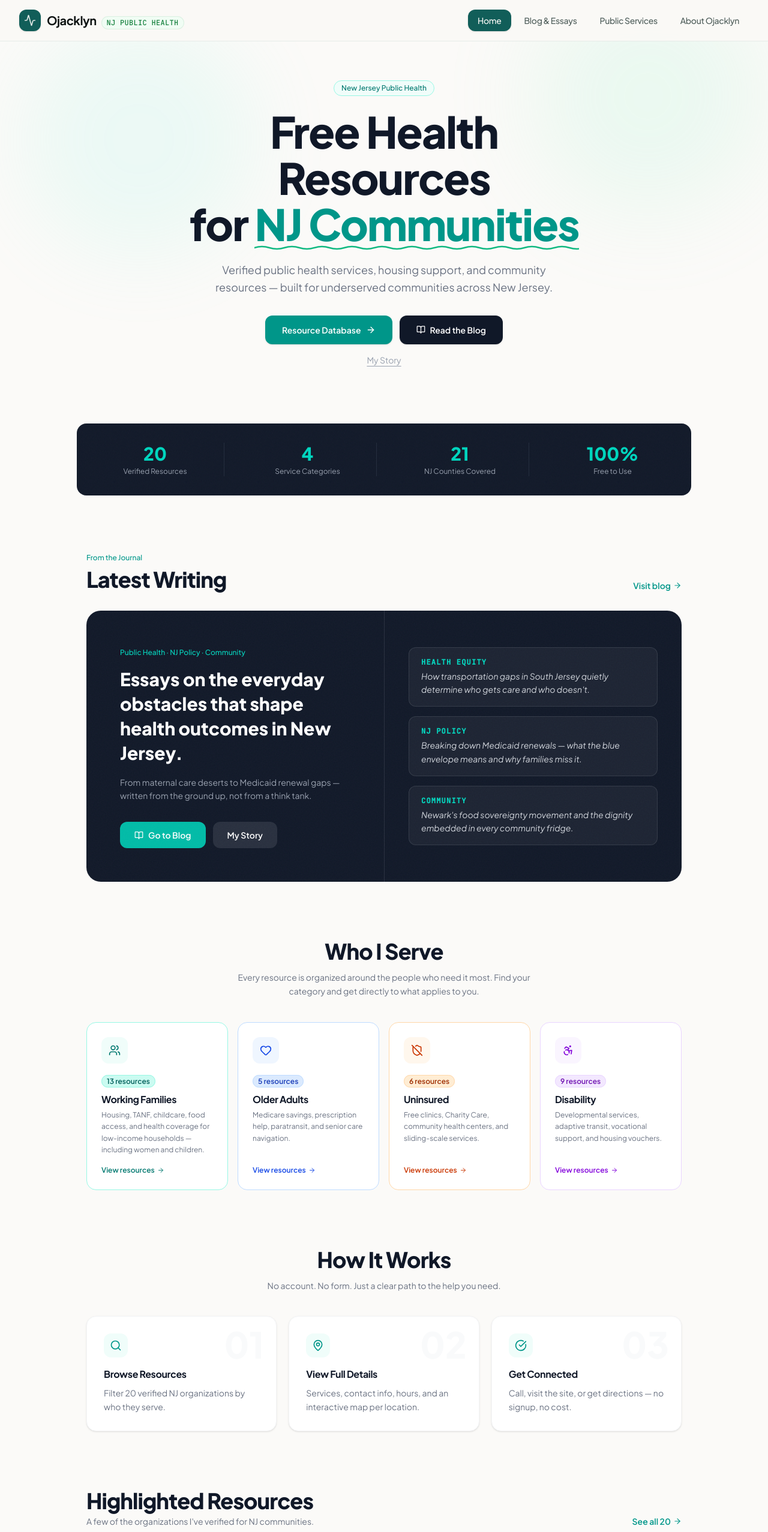
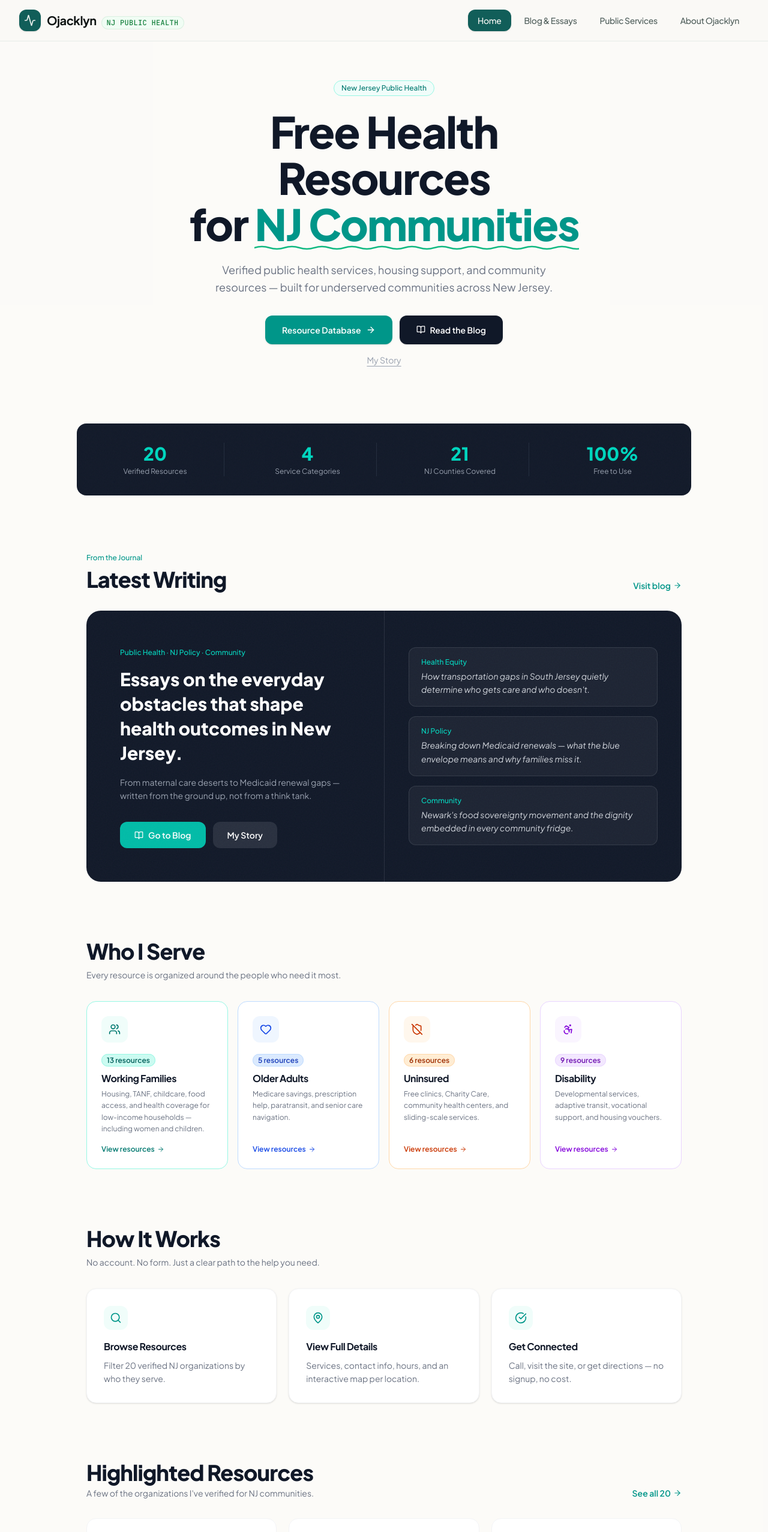
Before and after one commit to ojacklyn2-rgb/ubiquitous-journey, a React (Vite) app: page / in a window 1280 px wide. Shown: the top 2554 px of the page at 60% size. Built offline with nearby package versions, Linux system fonts and the light colour scheme.

Commit message:
Remove AI tells: orbs, ghost numbers, dot grid, mono labels, centered headers
https://claude.ai/code/session_01E7zuG1oTJmZnanWba6bJRJ

```diff
--- a/src/components/DashboardHome.tsx
+++ b/src/components/DashboardHome.tsx
@@ -46,20 +46,6 @@ export default function DashboardHome({ setView, setSelectedBlogId }: DashboardH
 
       {/* ── Hero ── */}
       <section className="relative max-w-3xl mx-auto px-4 text-center">
-        {/* Animated background orbs — rendered outside section so no clipping */}
-        <div className="pointer-events-none fixed inset-0 -z-10 overflow-hidden" aria-hidden>
-          <motion.div
-            animate={{ scale: [1, 1.15, 1], opacity: [0.14, 0.22, 0.14] }}
-            transition={{ duration: 7, repeat: Infinity, ease: 'easeInOut' }}
-            className="absolute top-10 left-10 w-96 h-96 rounded-full bg-teal-200 blur-3xl"
-          />
-          <motion.div
-            animate={{ scale: [1, 1.2, 1], opacity: [0.09, 0.18, 0.09] }}
-            transition={{ duration: 9, repeat: Infinity, ease: 'easeInOut', delay: 2 }}
-            className="absolute top-0 right-10 w-80 h-80 rounded-full bg-emerald-200 blur-3xl"
-          />
-        </div>
-
         <motion.div
           initial={{ opacity: 0, y: 12 }}
           animate={{ opacity: 1, y: 0 }}
@@ -224,7 +210,7 @@ export default function DashboardHome({ setView, setSelectedBlogId }: DashboardH
                   { topic: 'Community',     preview: 'Newark\'s food sovereignty movement and the dignity embedded in every community fridge.' },
                 ].map((item) => (
                   <div key={item.topic} className="bg-white/5 border border-white/10 rounded-xl px-5 py-4">
-                    <span className="block text-xs font-mono font-semibold text-teal-400 uppercase tracking-widest mb-1">{item.topic}</span>
+                    <span className="block text-xs font-sans font-medium text-teal-400 mb-1">{item.topic}</span>
                     <p className="text-sm text-gray-300 leading-relaxed italic">{item.preview}</p>
                   </div>
                 ))}
@@ -241,11 +227,11 @@ export default function DashboardHome({ setView, setSelectedBlogId }: DashboardH
           whileInView={{ opacity: 1, y: 0 }}
           viewport={{ once: true }}
           transition={{ duration: 0.5 }}
-          className="text-center mb-10"
+          className="mb-8"
         >
-          <h2 className="text-3xl sm:text-4xl font-extrabold text-gray-900 mb-3">Who I Serve</h2>
-          <p className="text-gray-500 max-w-lg mx-auto text-sm leading-relaxed">
-            Every resource is organized around the people who need it most. Find your category and get directly to what applies to you.
+          <h2 className="text-3xl sm:text-4xl font-extrabold text-gray-900 mb-2">Who I Serve</h2>
+          <p className="text-gray-500 text-sm leading-relaxed">
+            Every resource is organized around the people who need it most.
           </p>
         </motion.div>
 
@@ -290,10 +276,10 @@ export default function DashboardHome({ setView, setSelectedBlogId }: DashboardH
           whileInView={{ opacity: 1, y: 0 }}
           viewport={{ once: true }}
           transition={{ duration: 0.5 }}
-          className="text-center mb-10"
+          className="mb-8"
         >
-          <h2 className="text-3xl sm:text-4xl font-extrabold text-gray-900 mb-3">How It Works</h2>
-          <p className="text-gray-500 max-w-md mx-auto text-sm leading-relaxed">
+          <h2 className="text-3xl sm:text-4xl font-extrabold text-gray-900 mb-2">How It Works</h2>
+          <p className="text-gray-500 text-sm leading-relaxed">
             No account. No form. Just a clear path to the help you need.
           </p>
         </motion.div>
@@ -310,7 +296,6 @@ export default function DashboardHome({ setView, setSelectedBlogId }: DashboardH
                 transition={{ duration: 0.4, delay: i * 0.1 }}
                 className="relative bg-white rounded-2xl border border-gray-100 p-7 shadow-sm overflow-hidden"
               >
-                <span className="text-6xl font-black text-gray-50 absolute top-4 right-5 select-none leading-none">{step.step}</span>
                 <div className="w-10 h-10 bg-teal-50 rounded-xl flex items-center justify-center mb-4">
                   <Icon className="w-5 h-5 text-teal-600" />
                 </div>
@@ -389,7 +374,7 @@ export default function DashboardHome({ setView, setSelectedBlogId }: DashboardH
         >
           <div
             className="absolute inset-0 opacity-5"
-            style={{ backgroundImage: 'radial-gradient(circle, white 1px, transparent 1px)', backgroundSize: '28px 28px' }}
+            style={{ display: 'none' }}
           />
           <div className="relative z-10 flex flex-col md:flex-row items-center gap-10">
             <div className="flex-1 space-y-4">
```
